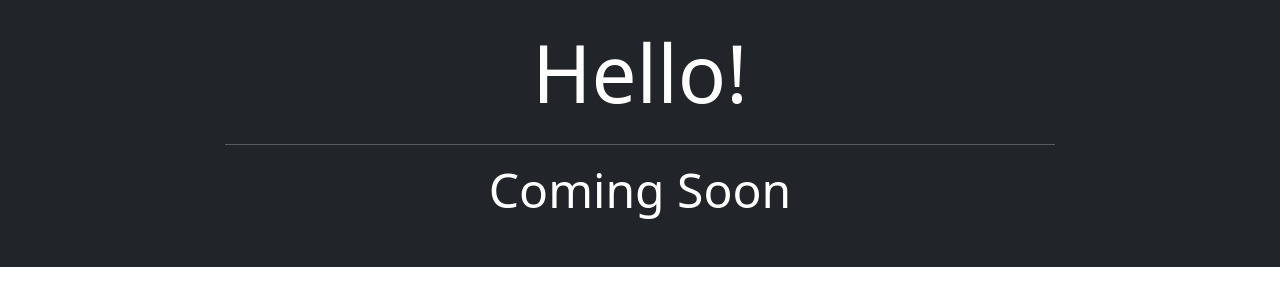
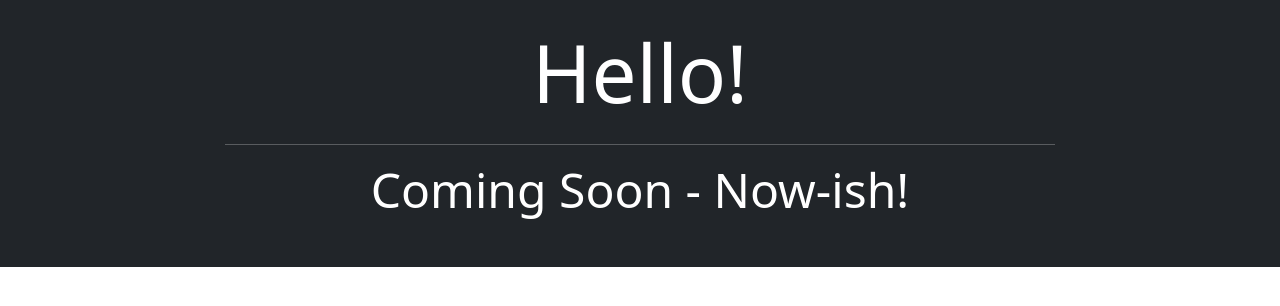
Before and after one commit to dmbartender91/joeegan.dev, a React (Create React App) app: page /#/home in a window 1280 px wide. Shown: the top 306 px of the page. Built offline with nearby package versions, Linux system fonts and the light colour scheme.

Commit message:
Update Home.jsx

```diff
--- a/src/components/Home/Home.jsx
+++ b/src/components/Home/Home.jsx
@@ -15,7 +15,7 @@ const Home = () => {
                 </div>
                 <hr/>
                 <div className='mt-3 display-5 text-center pb-5'>
-                  Coming Soon
+                  Coming Soon - Now-ish!
 
               </div>
             </div>
```
